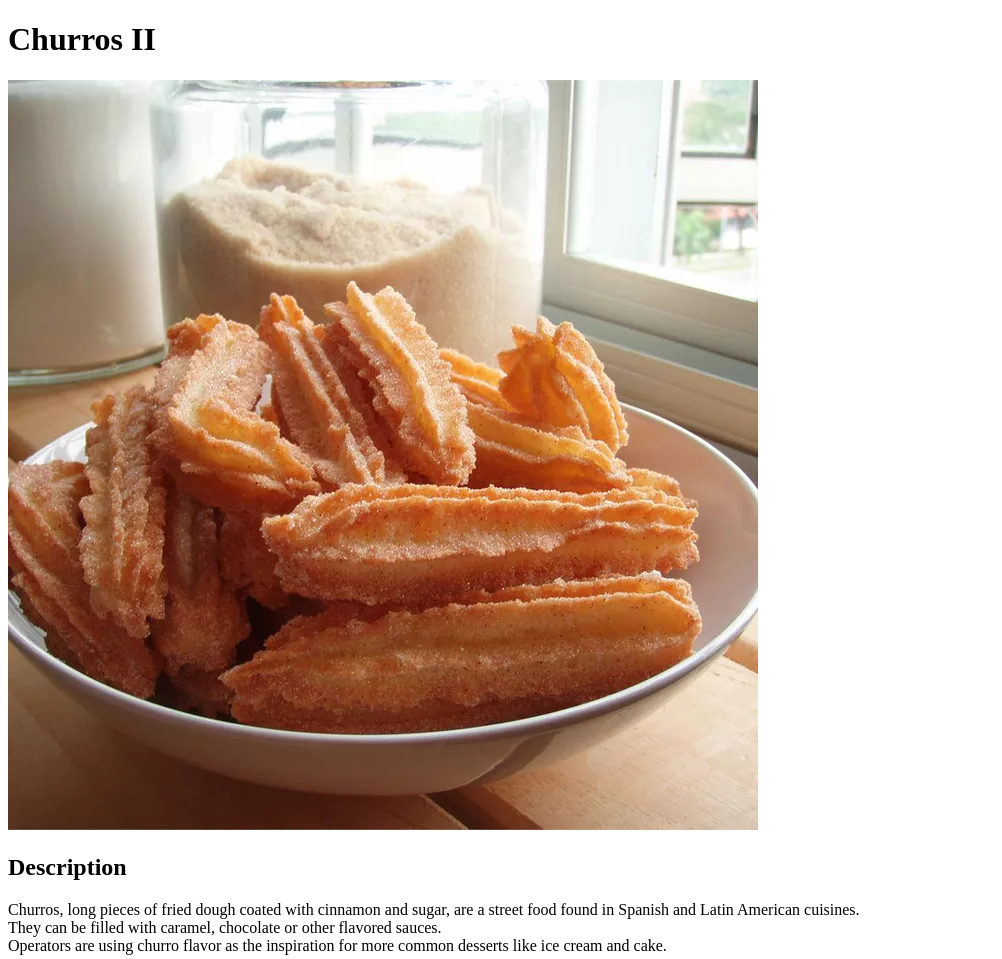
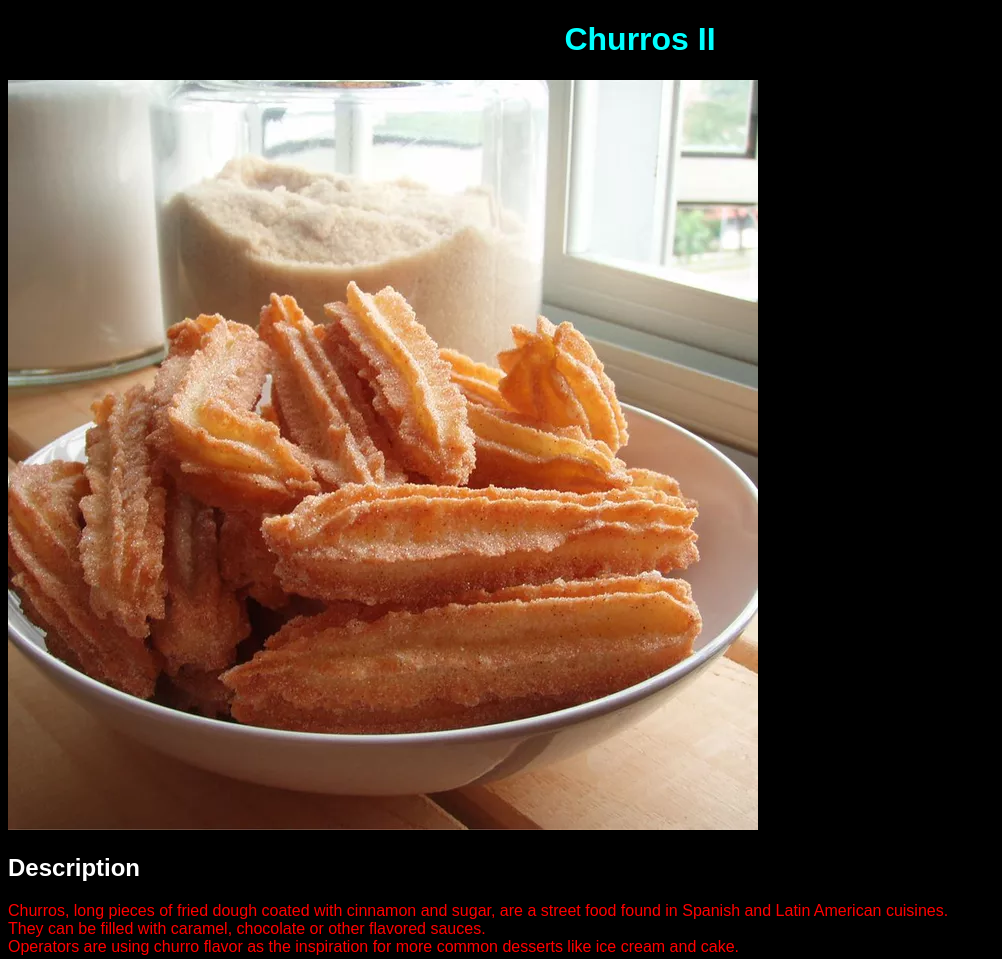
Before and after one commit to ganesh91mech/odin-recipes, a plain HTML site: page recipes/ChurrosII.html in a window 1280 px wide. Shown: the top 959 px of the page, without its empty margins (0-1002 px from the left). Drawn offline with Linux system fonts and the light colour scheme.

Commit message:
external css file added to all the html files

```diff
--- /dev/null
+++ b/index.css
@@ -0,0 +1,14 @@
+body {
+    background-color: black;
+    color: white;
+    font-family: sans-serif;
+}
+
+h1 {
+    text-align: center;
+    color:aqua;
+}
+
+p {
+    color: red;
+}
--- a/recipes/ChurrosII.html
+++ b/recipes/ChurrosII.html
@@ -4,6 +4,7 @@
     <meta charset="UTF-8">
     <meta http-equiv="X-UA-Compatible" content="IE=edge">
     <meta name="viewport" content="width=device-width, initial-scale=1.0">
+    <link rel="stylesheet" href="../index.css">
     <title>Churros</title>
 </head>
 <body>
```
Also changed, not shown: index.html (+1 -0 lines), recipes/empanadas.html (+1 -0 lines), recipes/indianCholeAlooTikki.html (+1 -0 lines).
